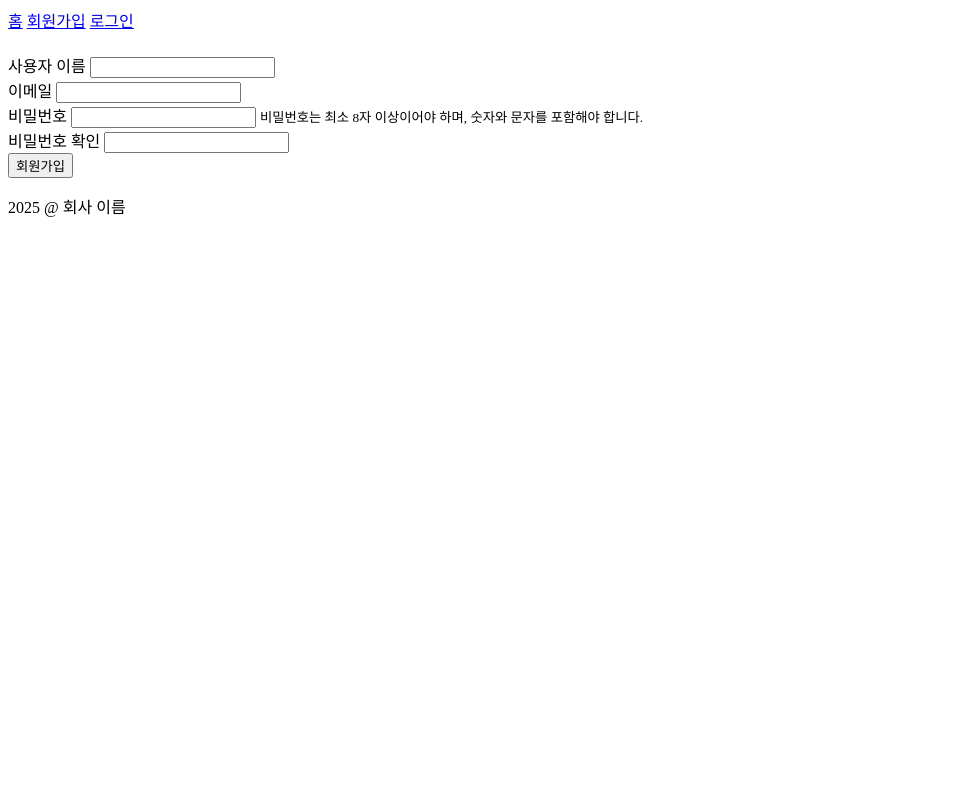
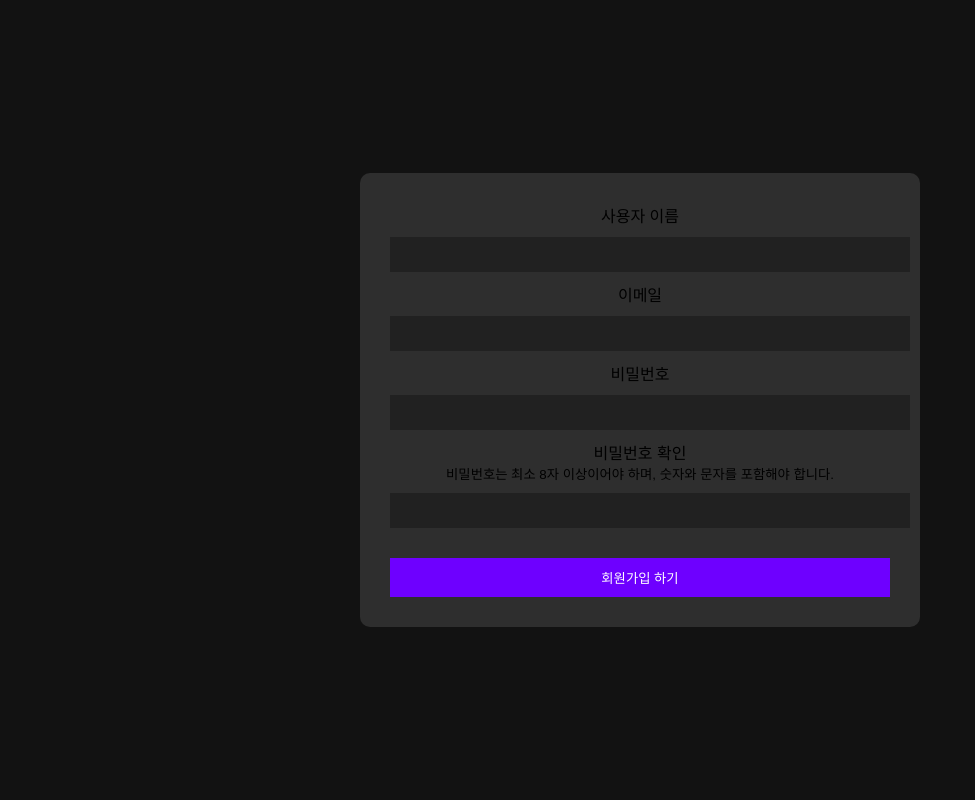
Before and after one commit to sdfasdsf/AlgorithmArtist, a Django app: template accounts/templates/accounts/signup.html in a window 1280 px wide. Shown: the whole page, without its empty margins (0-975 px from the left). Run offline with Django 4.2, Linux system fonts and the light colour scheme; the template is opened without the code that fills it, so the values that code supplies are empty.

```diff
--- a/accounts/templates/accounts/signup.html
+++ b/accounts/templates/accounts/signup.html
@@ -1,43 +1,81 @@
-{% extends 'base.html' %}
-
-{% block content %}
-<div class="form-container">
-    <h1>{{ message }}</h1>
-
-    {% if errors %}
-        <div class="error-messages">
-            {% for field, field_errors in errors.items %}
-                {% for error in field_errors %}
-                    <p class="error">{{ field }}: {{ error }}</p>
-                {% endfor %}
-            {% endfor %}
-        </div>
-    {% endif %}
-
+<!DOCTYPE html>
+<html lang="kr">
+<head>
+    <meta charset="UTF-8">
+    <meta http-equiv="X-UA-Compatible" content="IE=edge">
+    <meta name="viewport" content="width=device-width, initial-scale=1.0">
+    <title>회원가입</title>
+    <style>
+        body {
+            margin: 0;
+            padding: 0;
+            height: 100vh;
+            display: flex;
+            align-items: center;
+            justify-content: center;
+            background-color: #121212;
+            font-family: Arial, sans-serif;
+        }
+        .container {
+            width: 500px;
+            padding: 30px;
+            background-color: #2e2e2e;
+            text-align: center;
+            border-radius: 10px;
+        }
+        .container h2 {
+            color: #d8d8d8;
+            font-weight: normal;
+            margin-bottom: 30px;
+        }
+        .container input[type=text],
+        .container input[type=email],
+        .container input[type=password] {
+            width: 100%;
+            padding: 10px;
+            margin: 10px 0;
+            border: none;
+            background-color: #212121;
+            color: #d8d8d8;
+        }
+        .container button {
+            width: 100%;
+            padding: 10px;
+            background-color: #6e00ff;
+            color: #ffffff;
+            border: none;
+            cursor: pointer;
+            margin-top: 20px;
+        }
+        .container .footer {
+            margin-top: 20px;
+        }
+        .container .footer a {
+            color: #6e00ff;
+            text-decoration: none;
+            margin: 0 10px;
+        }
+    </style>
+</head>
+<body>
+    <div class="container">
         <form method="post">
             {% csrf_token %}
-        <div class="form-group">
                 <label for="username">사용자 이름</label>
                 <input type="text" id="username" name="username" required>
-        </div>
 
-        <div class="form-group">
                 <label for="email">이메일</label>
                 <input type="email" id="email" name="email" required>
-        </div>
 
-        <div class="form-group">
                 <label for="password">비밀번호</label>
                 <input type="password" id="password" name="password" required>
+                <label for="password2">비밀번호 확인<br></label>
                 <small>비밀번호는 최소 8자 이상이어야 하며, 숫자와 문자를 포함해야 합니다.</small>
-        </div>
+                <input type="password" id="password2" name="password2" required>
 
-        <div class="form-group">
-            <label for="password2">비밀번호 확인</label>
-            <input type="password" id="password2" name="password2" required>
-        </div>
-
-        <button type="submit">회원가입</button>
+            <button type="submit">회원가입 하기</button>
         </form>
         </div>
-{% endblock %}
+    </div>
+</body>
+</html>
```
Also changed, not shown: accounts/templates/accounts/login.html (+65 -33 lines), accounts/views.py (+3 -4 lines). Lines whose indentation alone changed are shown as unchanged.
